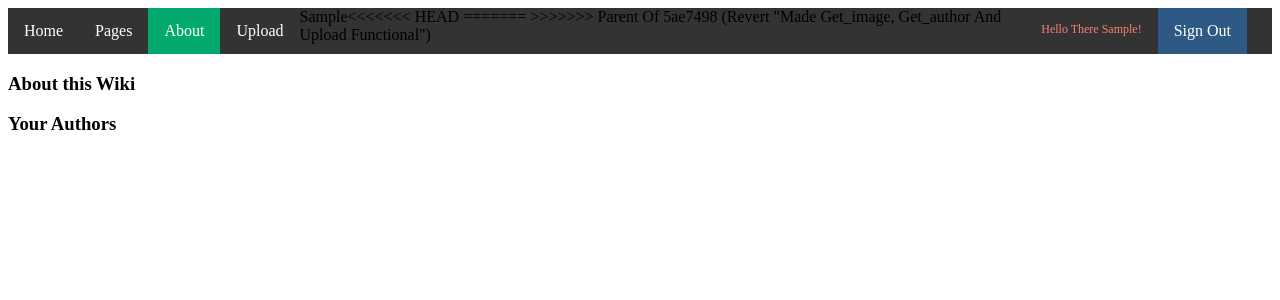
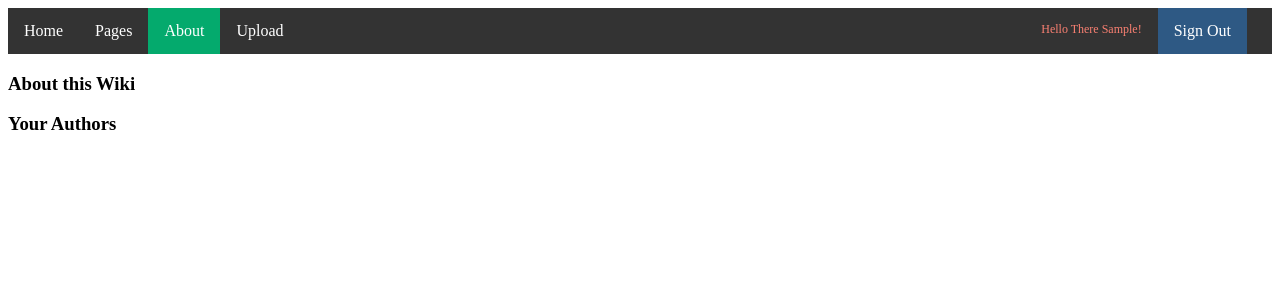
Before and after one commit to thatshawt/wiki-sus, a Flask app: page /about in a window 1280 px wide. Shown: the top 300 px of the page. Run offline with Flask 2, Linux system fonts and the light colour scheme; the visitor is signed in with stand-in values (Sample User, id 1); parts of the project's set-up code (start-up, migrations or seed data) failed here and were passed over.

Commit message:
Update layout.html

```diff
--- a/flaskr/templates/layout.html
+++ b/flaskr/templates/layout.html
@@ -43,14 +43,12 @@
                     <li id="{{element}}" ><a href="{{ url_for(element)}}">{{element}}</a></li>
                     {% endif %}
                 {% endfor %}
-<<<<<<< HEAD
+
                     <div class="logged-in">
                         <li id="user">Hello there {{ current_user.username }}!</li>
                         <li id="logout" ><a href="{{ url_for('logout')}}">Sign Out</a></li>
                     </div>
-=======
-                    <li id = "username" >{{current_user.username}}</li>
->>>>>>> parent of 5ae7498 (Revert "Made get_image, get_author and upload functional")
+
             {% endif %}
         </ul>
     </div>
```
